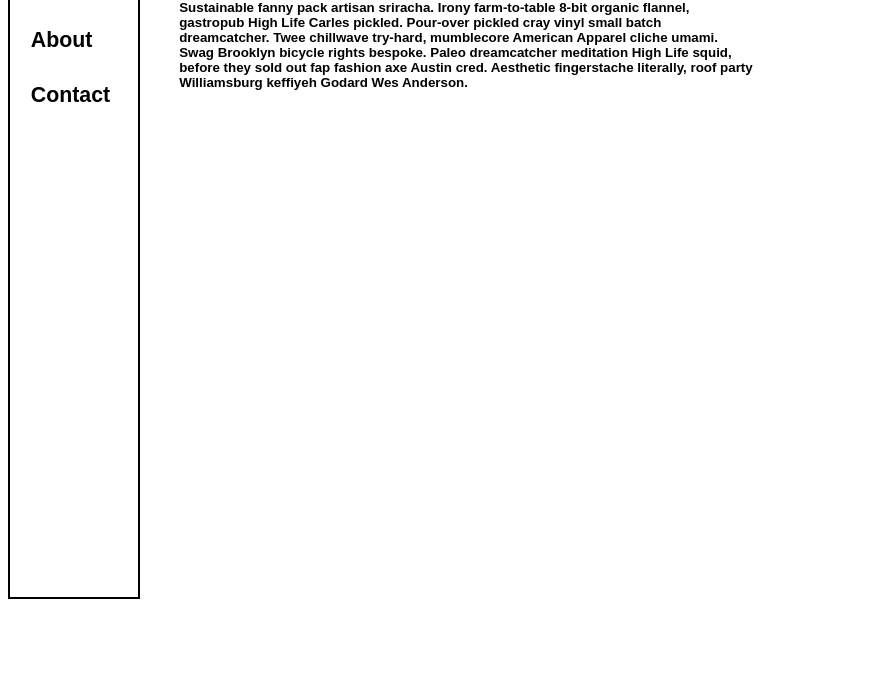
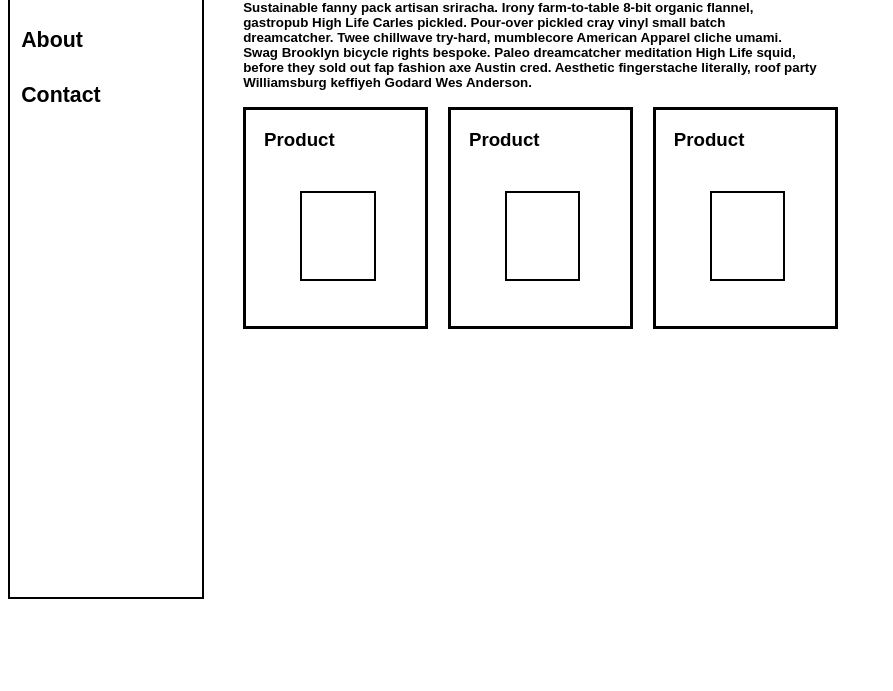
Before and after one commit to JoshuaTaylorBW/CSSIntro, a plain HTML site: page wireframe1/index.html in a window 1280 px wide. Shown: the part 109-800 px from the top of the page, without its empty margins (0-893 px from the left). Drawn offline with Linux system fonts and the light colour scheme.

Commit message:
Added product boxes

```diff
--- a/wireframe1/index.html
+++ b/wireframe1/index.html
@@ -21,23 +21,21 @@
   <p id="Actual-Paragraph">Sustainable fanny pack artisan sriracha. Irony farm-to-table 8-bit organic flannel, gastropub High Life Carles pickled. Pour-over pickled cray vinyl small batch dreamcatcher. Twee chillwave try-hard, mumblecore American Apparel cliche umami. Swag Brooklyn bicycle rights bespoke. Paleo dreamcatcher meditation High Life squid, before they sold out fap fashion axe Austin cred. Aesthetic fingerstache literally, roof party Williamsburg keffiyeh Godard Wes Anderson.</p>
 
   <div id="Product1">
-    <h3>Product</h3>
+    <h3 id="product-text">Product</h3>
     <div id="Product-Pic">
     </div>
   </div>
 
-  <!-- <div>
-    <h3>Product</h3>
+  <div id="Product2">
+    <h3 id="product-text">Product</h3>
     <div id="Product-Pic">
-
     </div>
   </div>
 
-  <div>
-    <h3>Product</h3>
+  <div id="Product3">
+    <h3 id="product-text">Product</h3>
     <div id="Product-Pic">
-
     </div>
-  </div> -->
+  </div>
 </body>
 </html>
--- a/wireframe1/style.css
+++ b/wireframe1/style.css
@@ -13,7 +13,7 @@ width: 10%;
 #Table-Of-Contents{
   position: absolute;
   display: inline;
-  width: 10%;
+  width: 15%;
   height: 80%;
   border: 2px solid black;
   top: 8%;
@@ -51,12 +51,12 @@ width: 10%;
 
 #Paragraph-Title{
 position: absolute;
-left: 14%;
+left: 19%;
 top:5.2%;
 }
 #Actual-Paragraph{
   position: absolute;
-  left: 14%;
+  left: 19%;
   top: 12%;
   width: 45%;
   font-size: 10pt;
@@ -64,9 +64,40 @@ top:5.2%;
 }
 
 #Product1{
+position: absolute;
+top: 27%;
+width: 14%;
+left: 19%;
+height: 27%;
+border: 3px solid black;
+}
+#Product2{
+position: absolute;
+top: 27%;
+width: 14%;
+left: 35%;
+height: 27%;
+border: 3px solid black;
+}
+#Product3{
+position: absolute;
+top: 27%;
+width: 14%;
+left: 51%;
+height: 27%;
+border: 3px solid black;
+}
 
+#product-text{
+  position: relative;
+  padding-left: 10%;
 }
 
 #Product-Pic{
-
+position: relative;
+width: 40%;
+height: 40%;
+border: 2px solid black;
+left: 30%;
+top: 10%;
 }
```
